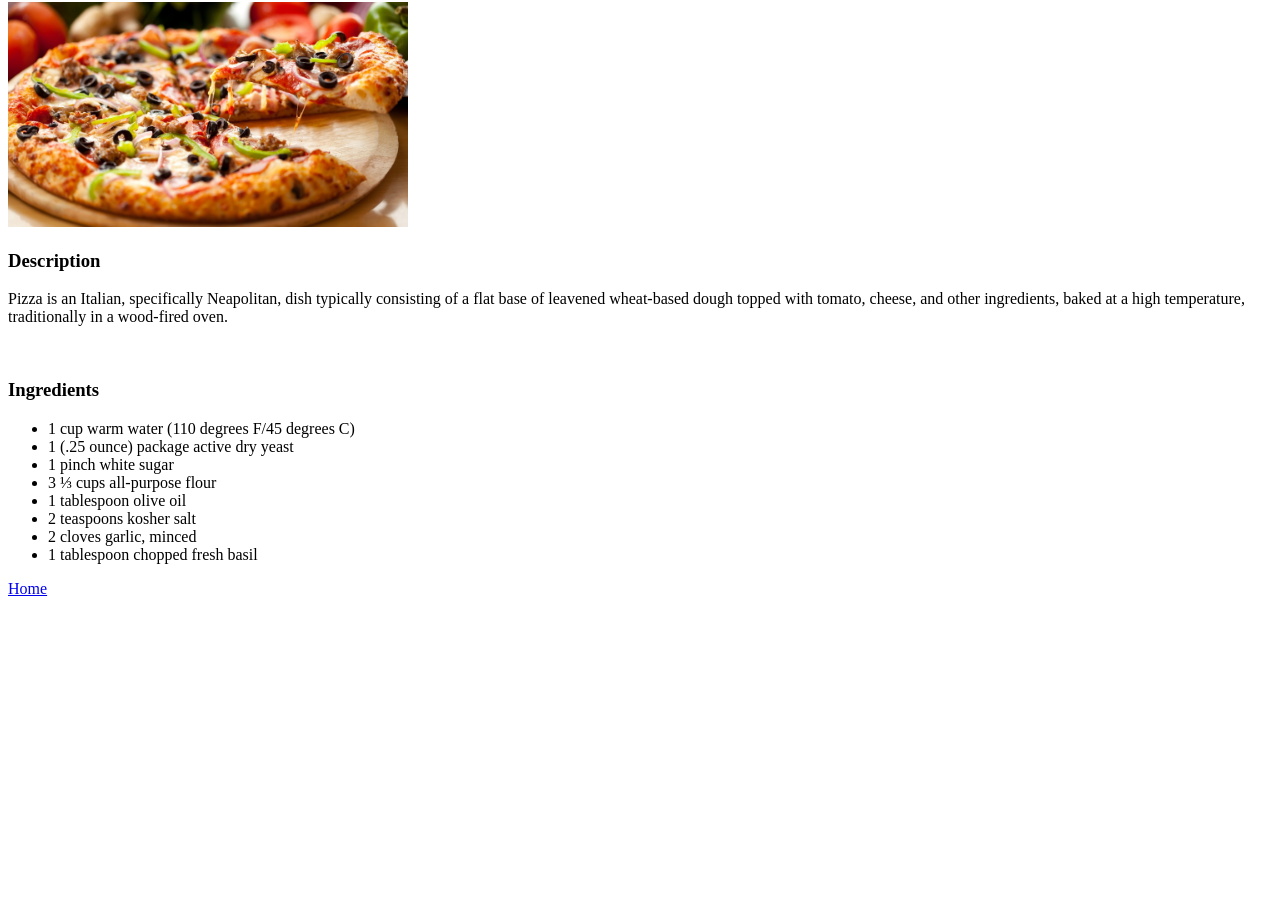
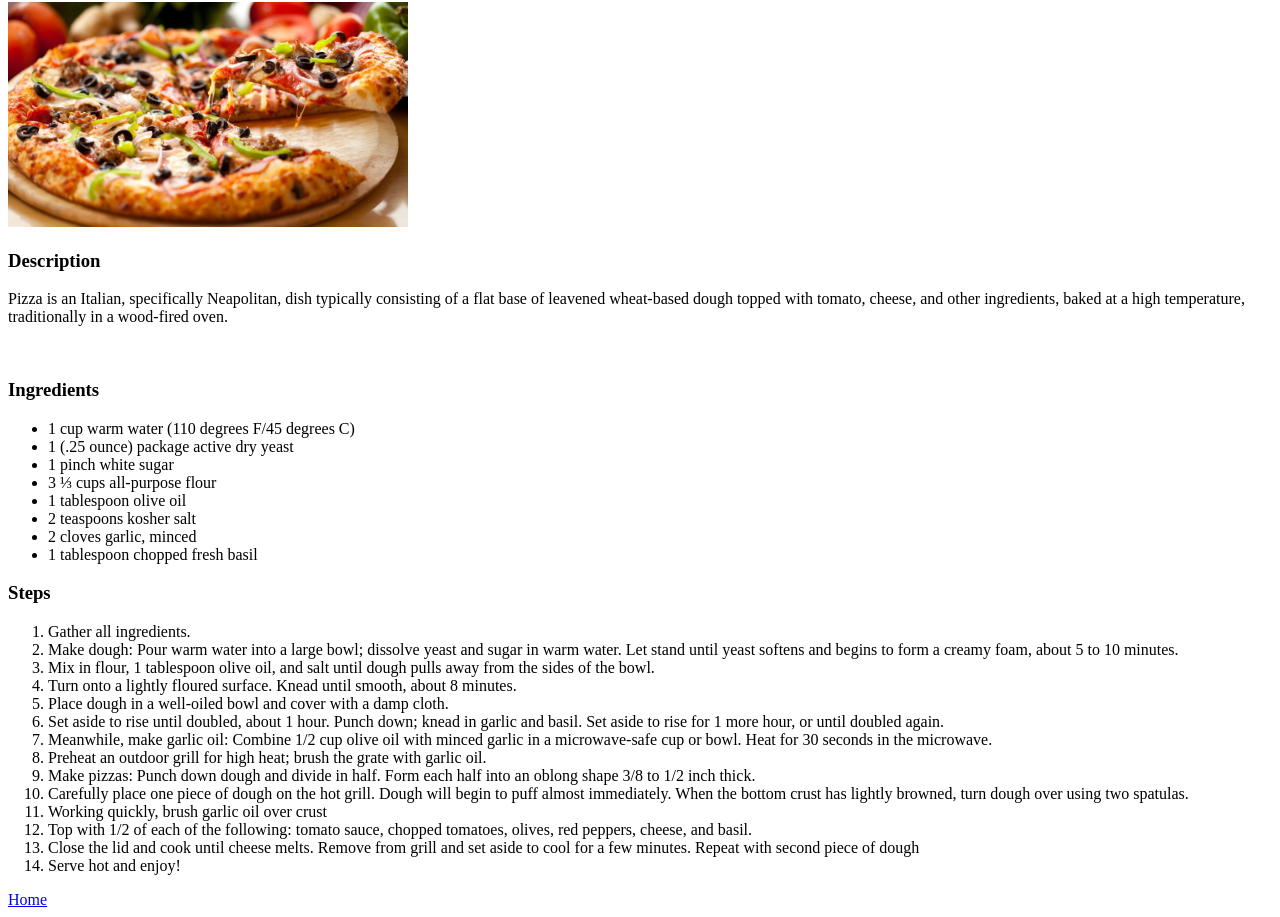
Before and after one commit to abeercode/odin-recipes, a plain HTML site: page recipes/pizza.html in a window 1280 px wide. Shown: the part 78-995 px from the top of the page. Before the commit the page ends 800 px from the top, so only its background shows below. Drawn offline with Linux system fonts and the light colour scheme.

Commit message:
Steps added
the steps for pizza recipes is added

```diff
--- a/recipes/pizza.html
+++ b/recipes/pizza.html
@@ -22,6 +22,26 @@
         <li>2 cloves garlic, minced</li>
         <li>1 tablespoon chopped fresh basil</li>
     </ul>
+    <h3>Steps</h3>
+    <ol>
+
+
+        <li>Gather all ingredients.</li>
+        <li>Make dough: Pour warm water into a large bowl; dissolve yeast and sugar in warm water. Let stand until yeast softens and begins to form a creamy foam, about 5 to 10 minutes.</li>
+        <li>Mix in flour, 1 tablespoon olive oil, and salt until dough pulls away from the sides of the bowl.</li>
+        <li>Turn onto a lightly floured surface. Knead until smooth, about 8 minutes.</li>
+        <li>Place dough in a well-oiled bowl and cover with a damp cloth.</li>
+        <li>Set aside to rise until doubled, about 1 hour. Punch down; knead in garlic and basil. Set aside to rise for 1 more hour, or until doubled again.</li>
+        <li>Meanwhile, make garlic oil: Combine 1/2 cup olive oil with minced garlic in a microwave-safe cup or bowl. Heat for 30 seconds in the microwave.</li>
+        <li>Preheat an outdoor grill for high heat; brush the grate with garlic oil.</li>
+        <li>Make pizzas: Punch down dough and divide in half. Form each half into an oblong shape 3/8 to 1/2 inch thick.</li>
+        <li>Carefully place one piece of dough on the hot grill. Dough will begin to puff almost immediately. When the bottom crust has lightly browned, turn dough over using two spatulas.</li>
+        <li>Working quickly, brush garlic oil over crust</li>
+        <li>Top with 1/2 of each of the following: tomato sauce, chopped tomatoes, olives, red peppers, cheese, and basil.</li>
+        <li>Close the lid and cook until cheese melts. Remove from grill and set aside to cool for a few minutes. Repeat with second piece of dough</li>
+        <li>Serve hot and enjoy!</li>
+
+    </ol>
 
 
 
```
